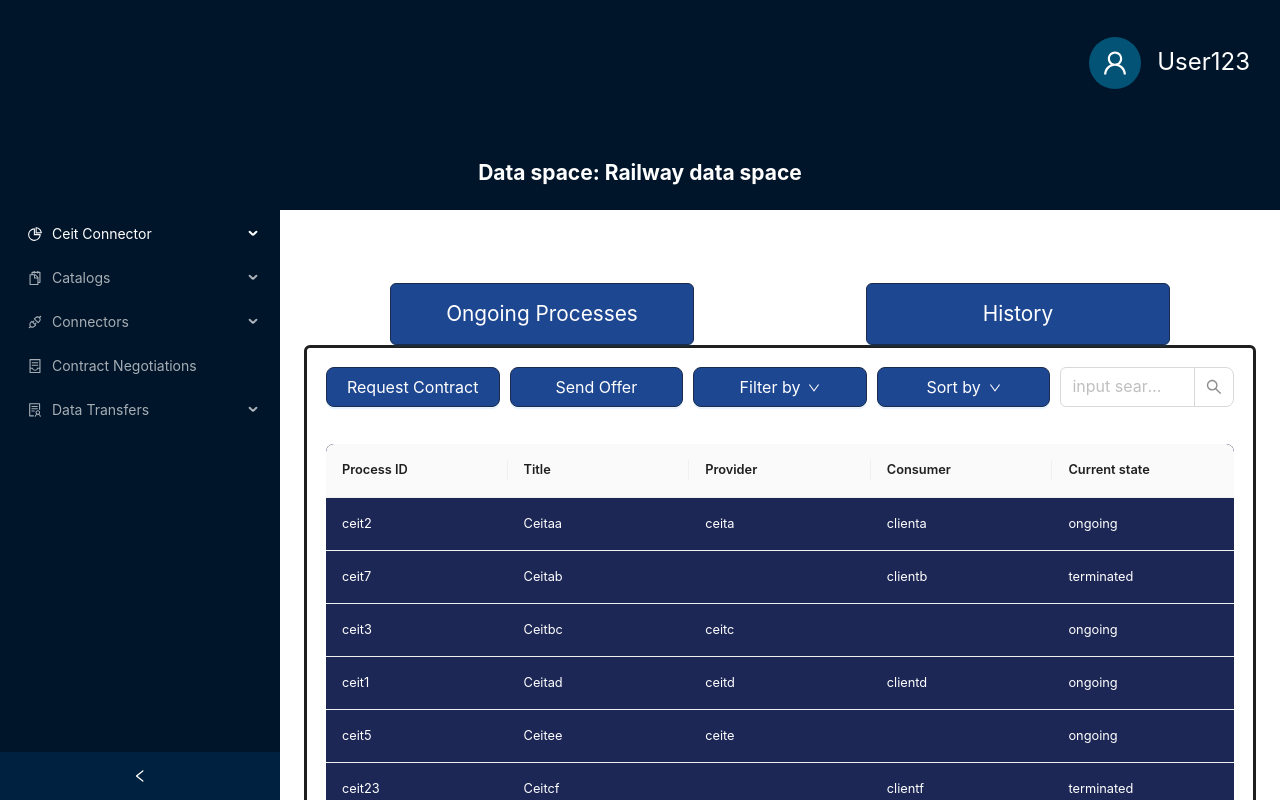
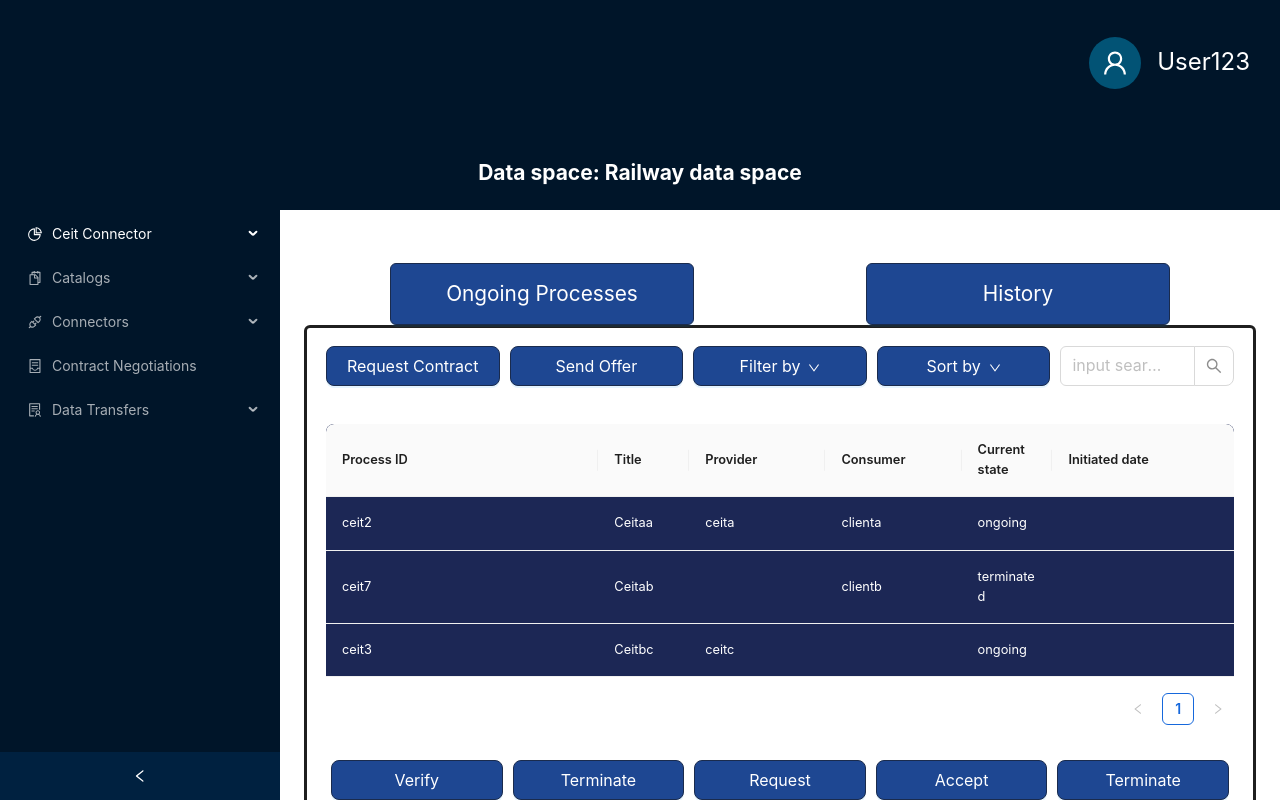
Before and after one commit to MariusGuceanu/FrontendProyect, a React (Vite) app: page /contract-negotiations in a window 1280 px wide. Shown: the top 800 px of the page. Built offline with nearby package versions, Linux system fonts and the light colour scheme.

Commit message:
addRowToTable function and styles modified

```diff
--- a/src/components/contractComponents/contractForm.jsx
+++ b/src/components/contractComponents/contractForm.jsx
@@ -4,7 +4,7 @@ import { SendOutlined, PlusOutlined, CloseOutlined } from '@ant-design/icons';
 import Notification from '../notifications';
 import axios from 'axios';
 
-const RequestModal = ({ isModalOpen, handleOk, handleCancel }) => {
+const RequestModal = ({ isModalOpen, handleOk, handleCancel, addRowToTable }) => {
     const [inputValue, setInputValue] = useState('');
     const [offerId, setOfferId] = useState('');
     const [constraints, setConstraints] = useState([{ name: '', value: '' }]);
@@ -50,7 +50,9 @@ const RequestModal = ({ isModalOpen, handleOk, handleCancel }) => {
             // Errors managment
             if (response.status === 200) {
                 console.log('Response:', response.data);
-                openNotification('success', 'Request Successful', `Contract Negotiation ID: ${response.data.contractNegotiationId}`), handleOk();
+                openNotification('success', 'Request Successful', `Contract Negotiation ID: ${response.data.contractNegotiationId}`);
+                handleOk();
+                addRowToTable(response.data.contractNegotiationId);
             } else {
                 console.error('Unexpected response status:', response.status);
             }
@@ -86,10 +88,9 @@ const RequestModal = ({ isModalOpen, handleOk, handleCancel }) => {
                     </div>
                 ]}
             >
-
                 <h2>Request a contract</h2>
                 {/* Modal content display */}
-                <Form className='formRequest' preserve={false} name='requestEndPoint' labelCol={{ span: 9 }} wrapperCol={{ span: 24 }} style={{ maxWidth: 800 }} initialValues={{ remember: true }}>
+                <Form className='formRequest' preserve={false} autoComplete='off' name='requestEndPoint' labelCol={{ span: 9 }} wrapperCol={{ span: 24 }} style={{ maxWidth: 800, marginLeft:'5%' }} initialValues={{ remember: true }}>
                     <Form.Item
                         label="Provider's Endpoint : "
                         name="ProvidersEp"
--- a/src/layouts/homeLayout.jsx
+++ b/src/layouts/homeLayout.jsx
@@ -58,7 +58,7 @@ const HomeLayout = () => {
             </Sider>
             <Content
               style={{
-                padding: '24px', minHeight: 'calc(112vh - 72px)', background: colorBgContainer, alignContent: 'center',
+                padding: '24px', minHeight: 'calc(112vh - 72px)', background: colorBgContainer, alignContent: 'start',
               }}
             >
               <Routes>
--- a/src/pages/contractNegotiations.jsx
+++ b/src/pages/contractNegotiations.jsx
@@ -6,23 +6,22 @@ import FilterC from '../components/contractComponents/filterMenu';
 import RequestModal from '../components/contractComponents/contractForm';
 import OfferModal from '../components/contractComponents/offerForm';
 
+// Table columns
+const columns = [
+    { title: 'Process ID', dataIndex: 'processId', width:'30%'},
+    { title: 'Title', dataIndex: 'title', width:'10%'},
+    { title: 'Provider', dataIndex: 'provider', width:'15%'},
+    { title: 'Consumer', dataIndex: 'consumer', width:'15%'},
+    { title: 'Current state', dataIndex: 'currentState', width:'10%'},
+    { title: 'Initiated date', dataIndex: 'initiatedDate', width:'20%'},
+];
+
 // Static data for the table
 const initialData = [
     { key: '1', processId: 'ceit2', title: 'Ceitaa', provider: 'ceita', consumer: 'clienta', currentState: 'ongoing' },
     { key: '2', processId: 'ceit7', title: 'Ceitab', provider: '', consumer: 'clientb', currentState: 'terminated' },
     { key: '3', processId: 'ceit3', title: 'Ceitbc', provider: 'ceitc', consumer: '', currentState: 'ongoing' },
-    { key: '4', processId: 'ceit1', title: 'Ceitad', provider: 'ceitd', consumer: 'clientd', currentState: 'ongoing' },
-    { key: '5', processId: 'ceit5', title: 'Ceitee', provider: 'ceite', consumer: '', currentState: 'ongoing' },
-    { key: '6', processId: 'ceit23', title: 'Ceitcf', provider: '', consumer: 'clientf', currentState: 'terminated' },
-];
 
-// Table columns
-const columns = [
-    { title: 'Process ID', dataIndex: 'processId', },
-    { title: 'Title', dataIndex: 'title', },
-    { title: 'Provider', dataIndex: 'provider', },
-    { title: 'Consumer', dataIndex: 'consumer', },
-    { title: 'Current state', dataIndex: 'currentState', },
 ];
 
 const { Search } = Input;
@@ -32,6 +31,7 @@ const ContractNegotiations = () => {
     const [isRequestModalOpen, setIsRequestModalOpen] = useState(false);
     const [isOfferModalOpen, setIsOfferModalOpen] = useState(false);
     const [filteredData, setFilteredData] = useState(initialData);
+    const [data, setData] = useState(initialData);
 
     // Request modal functions
     const showRequestModal = () => {
@@ -42,6 +42,23 @@ const ContractNegotiations = () => {
     };
     const handleRequestCancel = () => {
         setIsRequestModalOpen(false);
+    };
+
+    const addRowToTable = (processId) => {
+        const newKey = (data.length + 1).toString();
+        const newData = {
+            key: newKey,
+            processId: processId,
+            title: `title${newKey}`,
+            provider: `provider${newKey}`,
+            consumer: `consumer${newKey}`,
+            currentState: 'ongoing',
+            initiatedDate: new Date().toLocaleString(),
+        };
+        const updatedData = [...data, newData];
+        setData(updatedData);
+        setFilteredData(updatedData);
+        console.log(updatedData);
     };
 
     // Offer modal functions
@@ -71,7 +88,7 @@ const ContractNegotiations = () => {
     return (
         <>
             {/* Table buttons */}
-            <div style={{ display: 'flex', justifyContent: 'space-around' }}>
+            <div style={{ display: 'flex', justifyContent: 'space-around', marginTop:'3%', }}>
                 <Button className="large-buttons" type="primary">Ongoing Processes</Button>
                 <Button className="large-buttons" type="primary">History</Button>
             </div>
@@ -82,8 +99,7 @@ const ContractNegotiations = () => {
                 <Col span={24} className="button-grid" style={{ padding: '2%' }}>
                     {/* Request contract form display */}
                     <Button onClick={showRequestModal} className="action-buttons" size="large" type="primary">Request Contract</Button>
-                    <RequestModal isModalOpen={isRequestModalOpen} handleOk={handleRequestOk} handleCancel={handleRequestCancel} />
-
+                    <RequestModal isModalOpen={isRequestModalOpen} handleOk={handleRequestOk} handleCancel={handleRequestCancel} addRowToTable={addRowToTable}/>
                     {/* Offer form display */}
                     <Button onClick={showOfferModal} className="action-buttons" size='large' type="primary">Send Offer</Button>
                     <OfferModal isModalOpen={isOfferModalOpen} handleOk={handleOfferOk} handleCancel={handleOfferCancel} />
@@ -101,8 +117,8 @@ const ContractNegotiations = () => {
                             className="table-contracts"
                             columns={columns}
                             dataSource={filteredData}
-                            pagination={{ pageSize: 50 }}
-                            scroll={{ y: 55 * 10 }}
+                            pagination={{ pageSize: 5 }}
+                            scroll={{ y: 55 * 6 }}
                         />
                     </Col>
                 </Row>
```
